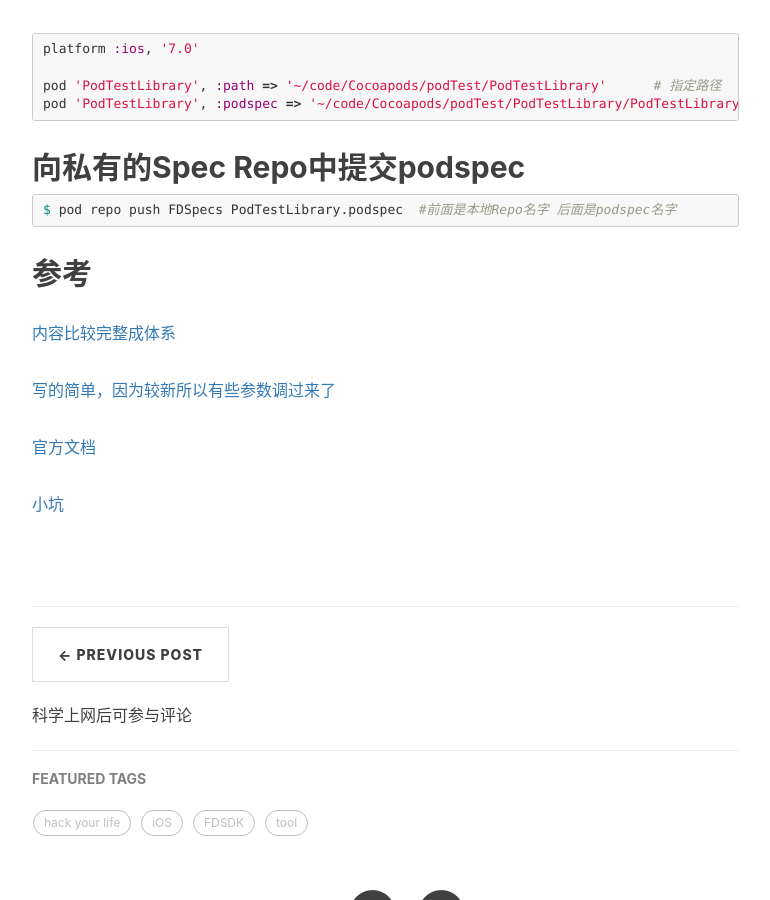
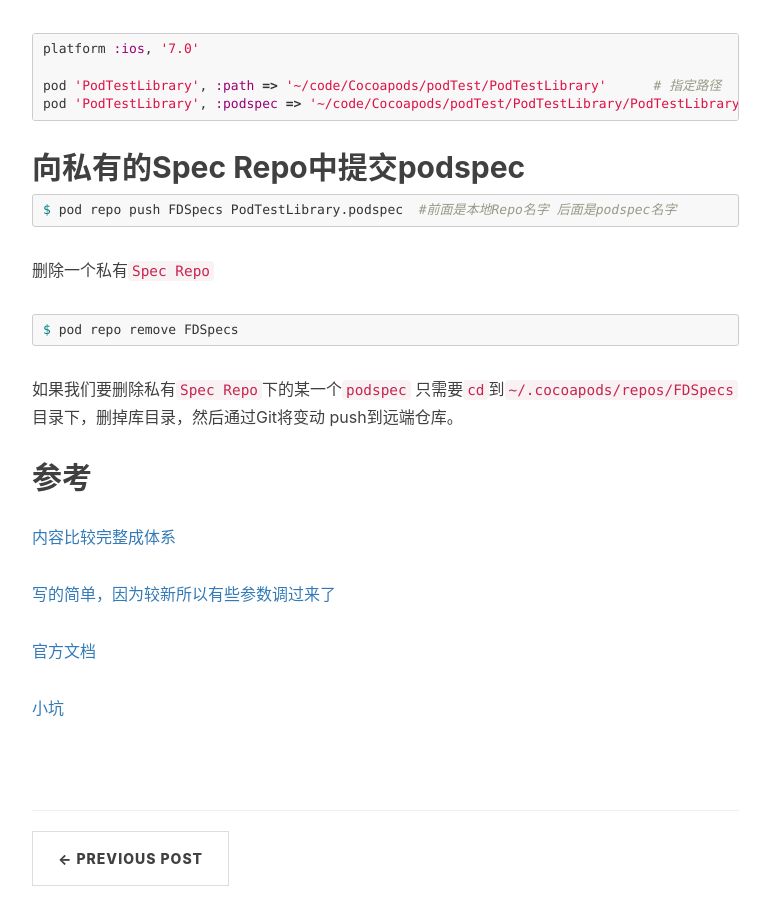
Before and after one commit to toolazytoname/toolazytoname.github.io, a Jekyll site: the page built from _posts/2018-06-23-private-podspec.markdown, in a window 1280 px wide and 900 px high, scrolled down 1403 px. Shown: the whole window, without its empty margins (233-1003 px from the left). Built offline with Jekyll 4.4.1, drawn with Linux system fonts in a browser that asks for light colours; nearby versions of some CDN libraries; comment, search, counter and statistics services are not loaded.

Commit message:
edit 2018-06-23-private-podspec.markdown

````diff
--- a/_posts/2018-06-23-private-podspec.markdown
+++ b/_posts/2018-06-23-private-podspec.markdown
@@ -67,7 +67,13 @@ pod 'PodTestLibrary', :podspec => '~/code/Cocoapods/podTest/PodTestLibrary/PodTe
 $ pod repo push FDSpecs PodTestLibrary.podspec  #前面是本地Repo名字 后面是podspec名字
 ```
 
+删除一个私有`Spec Repo`
 
+~~~shell
+$ pod repo remove FDSpecs
+~~~
+
+如果我们要删除私有`Spec Repo`下的某一个`podspec`  只需要`cd`到`~/.cocoapods/repos/FDSpecs`目录下，删掉库目录，然后通过Git将变动 push到远端仓库。
 
 ## 参考
 
````
